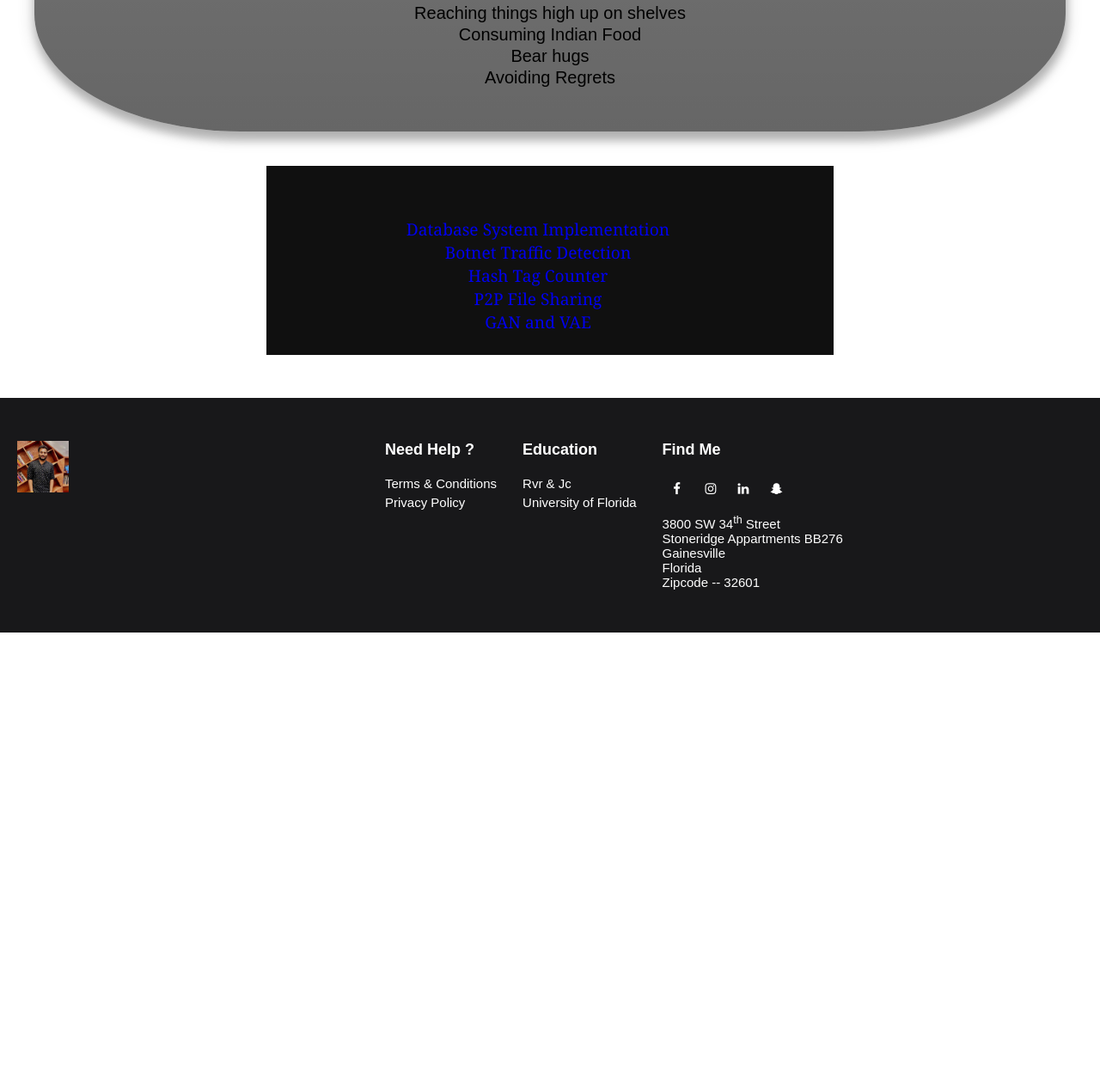
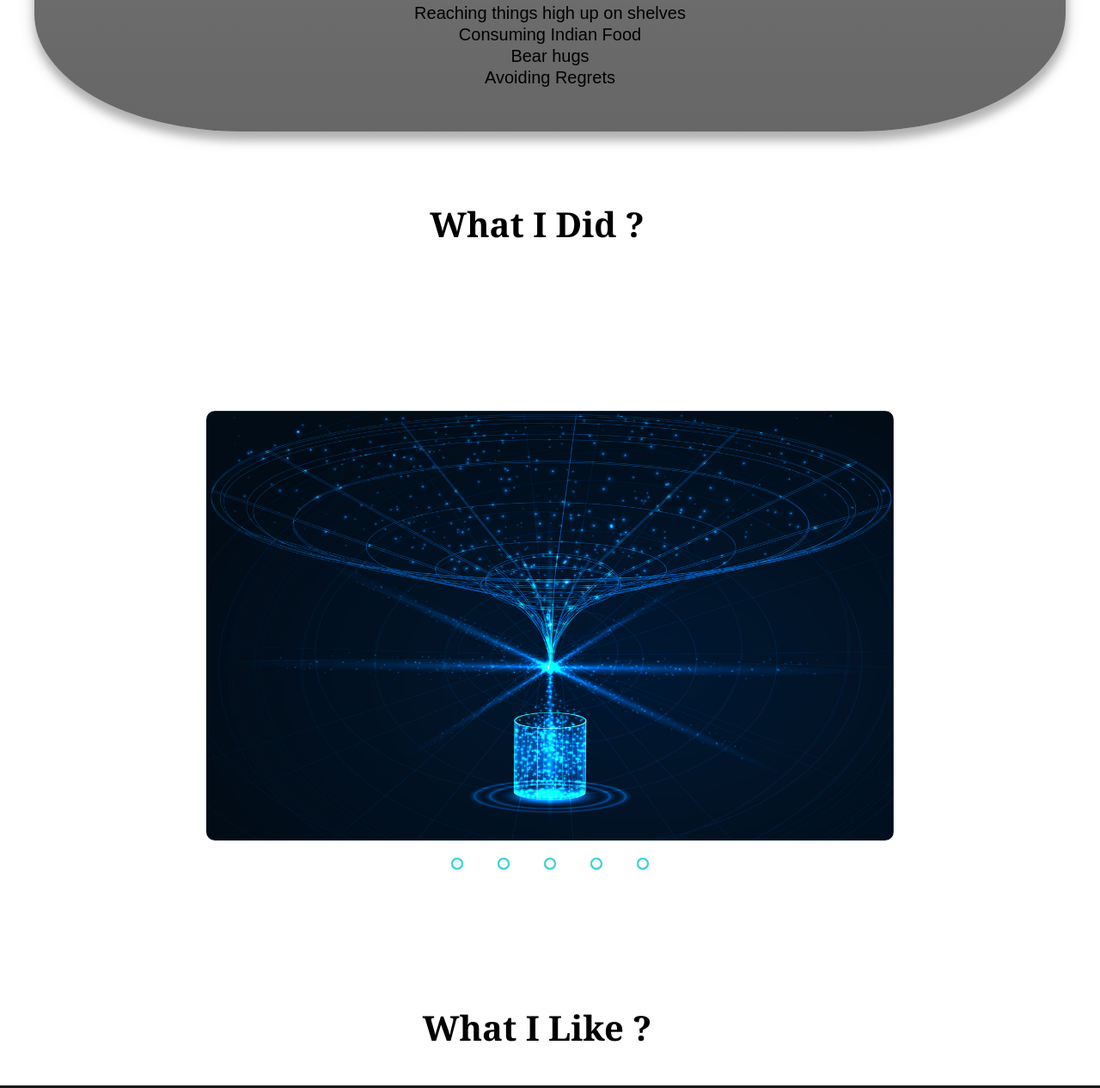
Before and after one commit to vasireddys1/Portfolio, a plain HTML site: page index.html in a window 1280 px wide. Shown: the part 976-2242 px from the top of the page at 86% size. Before the commit the page ends 1712 px from the top, so only its background shows below. Drawn offline with Linux system fonts and the light colour scheme.

Commit message:
Updating and designed projects feild

```diff
--- a/index.html
+++ b/index.html
@@ -81,17 +81,96 @@
     </div>
     </div>
 
-    <div class="projects">
-        <ul class="proj">
-        <a href="https://github.com/vasireddys1/Database-System-Implementation"><li>Database System Implementation</li></a>
-        <a href="https://github.com/vasireddys1/Botnet-Traffic-Detection"><li>Botnet Traffic Detection</li></a>
-        <a href="https://github.com/vasireddys1/Hash-Tag-Counter"><li>Hash Tag Counter</li></a>
-        <a href="https://github.com/vasireddys1/P2P-File-Sharing"><li>P2P File Sharing</li></a>
+<div class="project_heading">
+    <h1>What I Did <JavaBlink> ? </JavaBlink></h1>
+</div>
 
-        <a href="https://github.com/vasireddys1/GAN-and-VAE"><li>GAN and VAE</li></a>
-    </ul>
+
+<div class="projects">
+
+    <div class="slider">
+        <div class="slides">
+            <!-- radio buttton start -->
+            <input type="radio" name="radio-btn" id="radio1">
+            <input type="radio" name="radio-btn" id="radio2">
+            <input type="radio" name="radio-btn" id="radio3">
+            <input type="radio" name="radio-btn" id="radio4">
+            <input type="radio" name="radio-btn" id="radio5">
+            <!-- radio buttton end -->
+            <!-- <a href="https://github.com/vasireddys1/Database-System-Implementation" class="proj_cont">Database System Implementation</a>
+            <a href="https://github.com/vasireddys1/Botnet-Traffic-Detection" class="proj_cont">Botnet Traffic Detection</a>
+            <a href="https://github.com/vasireddys1/Hash-Tag-Counter" class="proj_cont">Hash Tag Counter</a>
+            <a href="https://github.com/vasireddys1/P2P-File-Sharing" class="proj_cont">P2P File Sharing</a>
+            <a href="https://github.com/vasireddys1/GAN-and-VAE" class="proj_cont">GAN and VAE</a> -->
+            <!-- slide projects start-->
+            <div class="slide first">
+                <a href="https://github.com/vasireddys1/Database-System-Implementation"><img src="database.jpg" alt="Database System Implementation" title="Database System Implementation"></a>
+            </div>
+
+        <div class="slide">
+           <a href="https://github.com/vasireddys1/Botnet-Traffic-Detection"> <img src="botnet.jpg" alt="Botnet Traffic Detection" title="Botnet Traffic Detection"></a>
+        </div>
+
+        <div class="slide">
+            <a href="https://github.com/vasireddys1/Hash-Tag-Counter"><img src="hashtag.png" alt="Hashtag Counter" title="Hashtag Counter"></a>
+        </div>
+
+        <div class="slide">
+            <a href="https://github.com/vasireddys1/P2P-File-Sharing"><img src="peer.jpg" alt="P2P File Sharing" title="Peer to Peer File Sharing"></a>
+        </div>
+
+        <div class="slide">
+            <a href="https://github.com/vasireddys1/GAN-and-VAE"><img src="GAN.png" alt="GAN &amp; VAE" title="GAN &amp; VAE"></a>
+        </div>
+         <!-- slide projects end-->
+
+         <!--Automatic navigation start-->
+
+         <div class="navigation-auto">
+            <div class="auto-btn1"></div>
+           <div class="auto-btn2"></div>
+            <div class="auto-btn3"></div>
+            <div class="auto-btn4"></div>
+            <div class="auto-btn5"></div>
+         </div>
+         <!--Automatic navigation end-->
+
+         <!--manual navigation start-->
+         <div class="navigation-manual">
+             <label for="radio1" class="manual-btn"></label>
+             <label for="radio2" class="manual-btn"></label>
+             <label for="radio3" class="manual-btn"></label>
+             <label for="radio4" class="manual-btn"></label>
+             <label for="radio5" class="manual-btn"></label>
+         </div>
+
+         <!--manual navigation end-->
+
+        </div>
     </div>
-    <div id="interests"></div>
+</div>
+
+<script type="text/javascript">
+    var counter = 1;
+    setInterval(function(){
+        document.getElementById('radio' + counter).checked =true;
+        counter++;
+        if(counter>5){
+            counter=1;
+        }
+    },5000);
+</script>
+
+
+    <div class="interests_heading">
+        <h1>What I Like <JavaBlink> ? </JavaBlink></h1>
+    </div>
+
+    <div class="interests">
+        <div class ="inner_interests">
+
+        </div>
+    </div>
     <div id="resume"></div>
 
 
@@ -120,7 +199,7 @@
                 <div class="footer_thrid">
                     <h1>Find Me</h1>
                     <li><a href="https://www.facebook.com/vasireddydatta"><i class ="fa fa-facebook"></i></a></li>
-                    <li><a href="#"><i class ="fa fa-instagram"></i></a></li>
+                    <li><a href="https://www.instagram.com/datta_vasireddy/"><i class ="fa fa-instagram"></i></a></li>
                     <li><a href="https://www.linkedin.com/in/datta-vasireddy-4541bb101/"><i class ="fa fa-linkedin"></i></a></li>
                     <li><a href="#"><i class ="fa fa-snapchat-ghost"></i></a></li>
 
--- a/style.css
+++ b/style.css
@@ -82,6 +82,7 @@
     width: 200px;
     height: 200px;
     border-radius: 50%;
+    box-shadow: 1px 10px 10px 1px rgba(0, 0, 0, 0.2), 0 6px 20px 0 rgba(0, 0, 0, 0.19);
 }
 
 .about .name{
@@ -175,27 +176,155 @@ font-size: 20px;
 /* design for projects */
 
 .projects{
-    width: 50%;
-    height: 200px;
-    display: block;
-    background-color: #101010;
-   text-align: center;
-   padding: 10px;
-   margin:auto;
-   margin-bottom: 50px;
+    margin: 0;
+    padding: 0;
+    height: 100vh;
+    display: flex;
+    justify-content: center;
+    align-items: center;
+    background:none;
+
 }
 
-.projects .proj{
-    width: 80%;
-    height: 100%;
-    display: block;
-    margin: 50px;
-    font-size: larger;
-    font-family: Georgia, 'Times New Roman', Times, serif;
+.project_heading{
+    padding: 40px;
+    padding-left: 10px;
+    text-align: center;
+    color: black;
+    font-size: 20px;
+    font-family: Georgia;
+    font-weight: bold;
+
+}
+
+.slider{
+    width: 800px;
+    height: 500px;
+    /* display: flex;
+    justify-content: center;
+    align-items: center;
+    background: #23E3C9; */
+    border-radius: 10px;
+    overflow: hidden;
+
+}
+
+.slides{
+    width: 500%;
+    height: 500px;
+    display: flex;
+}
+
+.slides input{
+    display: none;
+}
+
+.slide{
+    width: 20%;
+    transition: 2s;
+}
+
+.slide img{
+    width: 800px;
+    height: 500px;
+}
+
+/* css manual navigation */
+.navigation-manual{
+    position: absolute;
+    width: 800px;
+    margin-top: 520px;
+    display: flex;
+    justify-content: center;
+}
+
+.manual-btn{
+    border: 2px solid #40D3DC;
+    padding: 5px;
+    border-radius: 10px;
+    cursor: pointer;
+    transition: 1s;
+}
+
+.manual-btn:not(:last-child){
+    margin-right: 40px;
+}
+
+.manual-btn:hover{
+    background: #40D3DC;
+}
+
+#radio1:checked~ .first{
+    margin-left: 0%;
+}
+
+#radio2:checked~ .first{
+    margin-left: -20%;
+}
+#radio3:checked~ .first{
+    margin-left: -40%;
+}
+#radio4:checked~ .first{
+    margin-left: -60%;
+}
+#radio5:checked~ .first{
+    margin-left: -80%;
+}
+
+/* automatic navigation */
+
+.navigation-auto{
+    position: absolute;
+    display: flex;
+    width: 800px;
+    justify-content: center;
+    margin-top: 520px;
+}
+
+.navigation-auto div{
+    border: 2px solid #40D3DC;
+    padding: 5px;
+    border-radius: 10px;
+    transition: 1s;
+}
+
+.navigation-auto div:not(:last-child){
+    margin-right: 40px;
+}
+
+#radio1:checked~.navigation-auto .auto-btn1{
+    background: #40D3DC;
+}
+
+#radio2:checked~.navigation-auto .auto-btn2{
+    background: #40D3DC;
+}
+
+#radio3:checked~.navigation-auto .auto-btn3{
+    background: #40D3DC;
+}
+
+#radio4:checked~.navigation-auto .auto-btn4{
+    background: #40D3DC;
+}
+
+#radio5:checked~.navigation-auto .auto-btn5{
+    background: #40D3DC;
 }
 
 
+/* Interests */
 
+.interests_heading{
+    padding: 40px;
+    padding-left: 10px;
+    text-align: center;
+    color: black;
+    font-size: 20px;
+    font-family: Georgia;
+    font-weight: bold;
+
+}
 
 /*footer design*/
 
```
Also changed, not shown: GAN.png (added), botnet.jpg (added), database.jpg (added), hashtag.png (added), peer.jpg (added).
